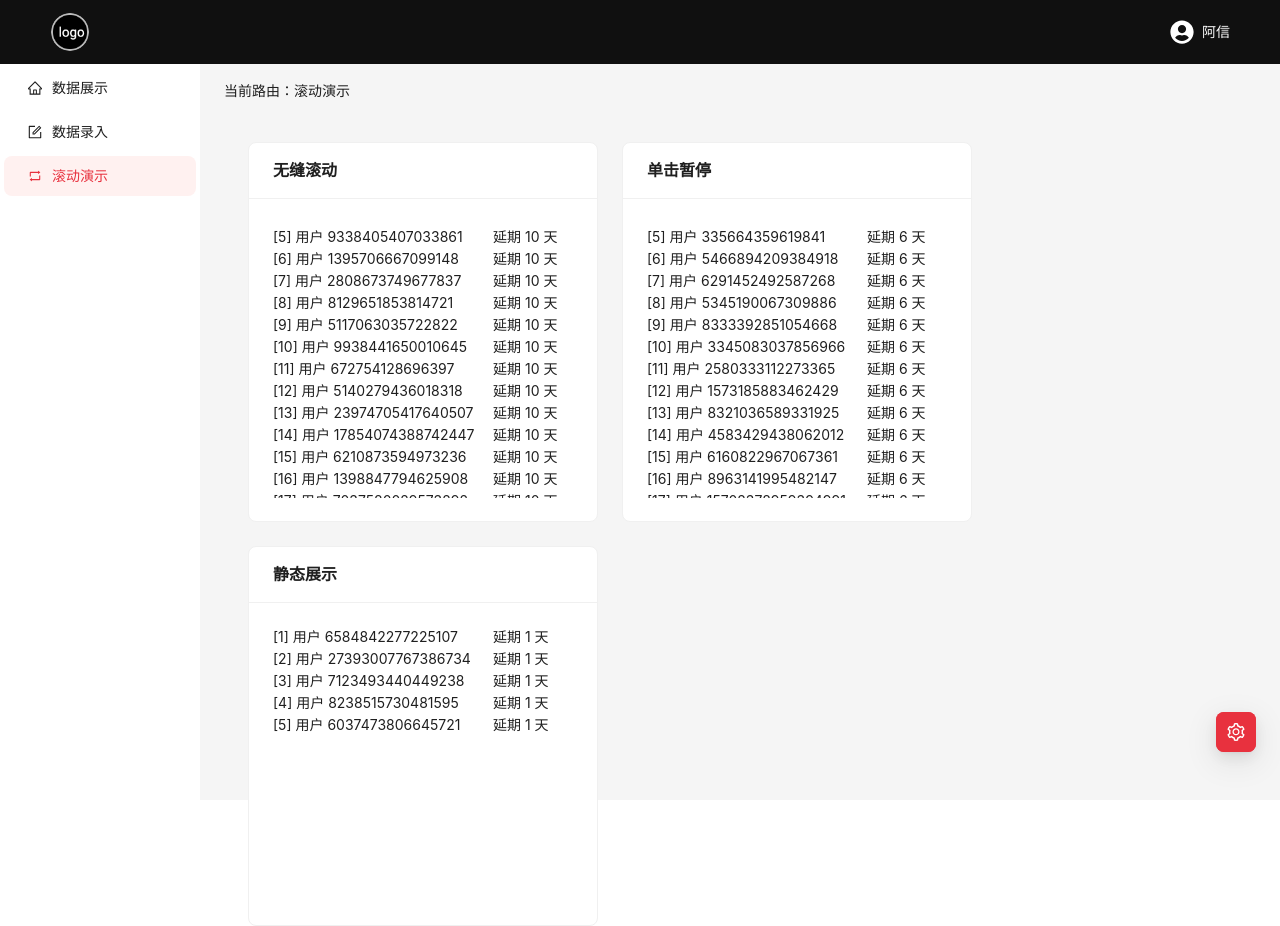
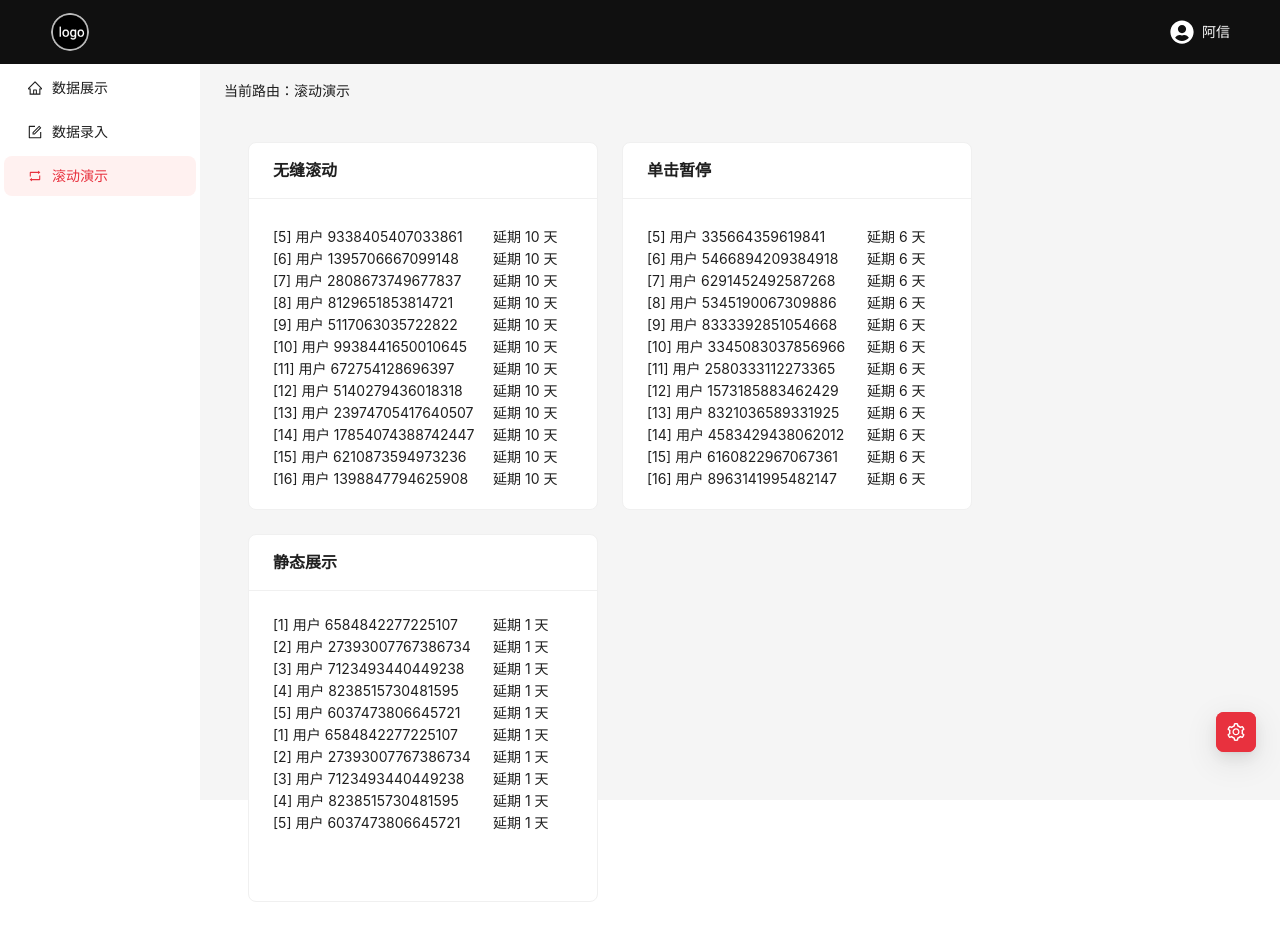
Before and after one commit to leo-306/nav, a React (Create React App) app: page / in a window 1280 px wide. Both pictures are taken after a click on the item "滚动演示". After the commit the page ends 902 px from the top, so only its background shows below. Built offline with nearby package versions, Linux system fonts and the light colour scheme.

Commit message:
feat: 支持无限滚动

```diff
--- a/src/components/scroll-box/index.tsx
+++ b/src/components/scroll-box/index.tsx
@@ -7,7 +7,9 @@ interface ScrollBoxProps {
 	list: Array<{ name: string; time_delayed: number }>;
 }
 
-const MAX_HEIGHT = 276;
+const MAX_HEIGHT = 264;
+/** 多渲染 13 个元素，用于无线滚动 */
+const LEN = 12;
 const ScrollBox: FC<ScrollBoxProps> = props => {
 	const { title, list, pause } = props;
 	const scrollContainerRef = useRef<HTMLDivElement>(null);
@@ -16,12 +18,16 @@ const ScrollBox: FC<ScrollBoxProps> = props => {
 	const isHover = useRef(false);
 	const timer = useRef<any>(null);
 	const top = useRef(0);
-	const [height, setHeight] = useState(0);
+	const height = useRef(0);
 
 	const animation = useCallback(() => {
 		timer.current = window.requestAnimationFrame(() => {
 			if (scrollContainerRef.current) {
 				top.current = top.current + 0.5;
+				/** 22 是每个元素的高 */
+				if (top.current === list.length * 22) {
+					top.current = 0;
+				}
 				scrollContainerRef.current!.scrollTop = top.current;
 				animation();
 			}
@@ -33,7 +39,7 @@ const ScrollBox: FC<ScrollBoxProps> = props => {
 				scroll.current = true;
 				animation();
 			}
-			setHeight(ref.clientHeight);
+			height.current = ref.clientHeight;
 		}
 	}, []);
 	const onMouseEnter = useCallback(() => {
@@ -62,7 +68,6 @@ const ScrollBox: FC<ScrollBoxProps> = props => {
 			animation();
 		}
 		return () => {
-			console.log(1111111);
 			window.cancelAnimationFrame(timer.current);
 		};
 	}, []);
@@ -70,13 +75,13 @@ const ScrollBox: FC<ScrollBoxProps> = props => {
 	return (
 		<Card
 			title={title}
-			style={{ width: 350, height: 380 }}
+			style={{ width: 350, height: 368 }}
 			onMouseEnter={scroll && pause ? onMouseEnter : undefined}
 			onMouseLeave={scroll && pause ? onMouseLeave : undefined}
 		>
 			<div ref={scrollContainerRef} style={{ maxHeight: `${MAX_HEIGHT}px`, cursor: scroll && pause ? 'pointer' : 'default', overflow: 'hidden' }}>
 				<div ref={handleContainerRef} onClick={scroll && pause ? onClickPause : undefined}>
-					{list.map((item, index) => {
+					{[...list, ...list.slice(0, 12)].map((item, index) => {
 						return (
 							<div key={index} style={{ display: 'flex', justifyContent: 'center' }}>
 								<span style={{ flex: 1, overflow: 'hidden', whiteSpace: 'nowrap', textOverflow: 'ellipsis' }}>{item.name}</span>
```
